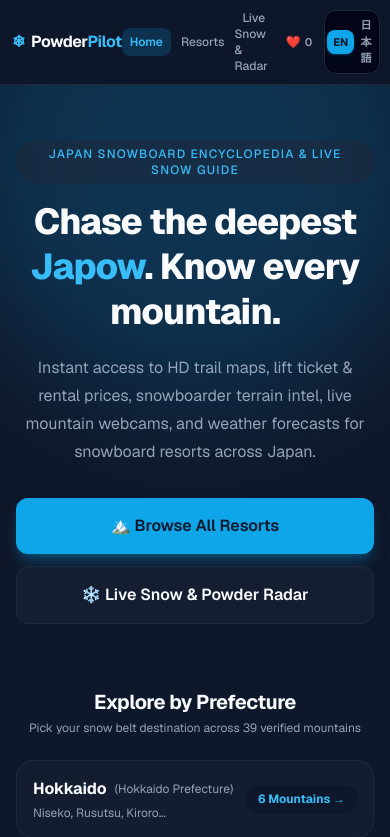
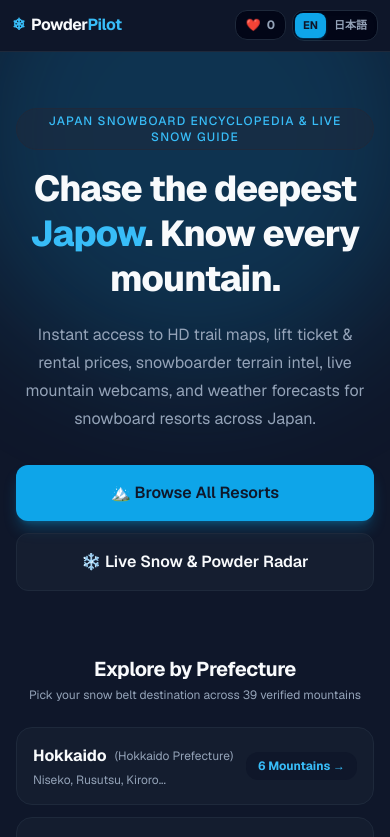
Before and after one commit to pujankhatri1689/powderpilot-japan, a Next.js app: page / in a window 390 px wide. Shown: the top 837 px of the page. Built offline with nearby package versions, Linux system fonts and the light colour scheme.

Commit message:
feat(mobile): show only brand, liked, and language toggle on mobile header

```diff
--- a/src/components/Navbar.tsx
+++ b/src/components/Navbar.tsx
@@ -33,9 +33,10 @@
           </span>
         </Link>
 
-        {/* Right: Navigation Links + Favorites + Language Selector */}
-        <div className="flex items-center gap-1 sm:gap-2.5">
-          <ul className="flex items-center gap-0.5 text-xs font-medium sm:gap-1 sm:text-sm">
+        {/* Right: Navigation Links (Desktop) + Favorites & Language Selector */}
+        <div className="flex items-center gap-1.5 sm:gap-3">
+          {/* Desktop-only Navigation Links */}
+          <ul className="hidden sm:flex items-center gap-1 text-sm font-medium">
             {navLinks.map((link) => {
               const isActive =
                 link.href === "/"
@@ -47,7 +48,7 @@
                 <li key={link.href}>
                   <Link
                     href={link.href}
-                    className={`rounded-lg px-2 py-1.5 transition-colors sm:px-3 sm:py-1.5 ${
+                    className={`rounded-lg px-3 py-1.5 transition-colors ${
                       isActive
                         ? "bg-ice-deep/20 font-semibold text-ice"
                         : "text-snow-muted hover:bg-charcoal-light hover:text-snow"
@@ -58,23 +59,21 @@
                 </li>
               );
             })}
+          </ul>
 
-            {/* Quick saved-resorts shortcut */}
-            <li>
+          {/* Quick saved-resorts shortcut (Mobile & Desktop) */}
           <Link
             href="/resorts?favorites=true"
-                className={`inline-flex items-center gap-1 rounded-lg px-2 py-1.5 text-xs font-semibold transition sm:px-2.5 ${
+            className={`inline-flex items-center gap-1.5 rounded-xl border border-charcoal-light px-2.5 py-1.5 text-xs font-semibold transition sm:border-transparent ${
               favoritesCount > 0
                 ? "bg-rose-500/10 text-rose-400 hover:bg-rose-500/20"
-                    : "text-snow-muted hover:bg-charcoal-light hover:text-snow"
+                : "bg-charcoal-dark text-snow-muted hover:bg-charcoal-light hover:text-snow"
             }`}
             title={t.nav.savedTooltip}
           >
             <span>❤️</span>
-                <span className="text-[11px] sm:text-xs">{favoritesCount}</span>
+            <span className="text-xs font-bold">{favoritesCount}</span>
           </Link>
-            </li>
-          </ul>
 
           {/* Compact Responsive Language Switcher */}
           <div
@@ -90,7 +89,7 @@
                   type="button"
                   onClick={() => setLang(opt.code)}
                   title={opt.fullLabel}
-                  className={`rounded-lg px-1.5 py-1 text-[11px] font-bold transition sm:px-2.5 sm:text-xs ${
+                  className={`rounded-lg px-2 py-1 text-[11px] font-bold transition sm:px-2.5 sm:text-xs ${
                     active
                       ? "bg-ice-deep text-charcoal shadow-sm shadow-ice-deep/30"
                       : "text-snow-muted hover:bg-charcoal-light hover:text-snow"
```
Lines whose indentation alone changed are shown as unchanged.
